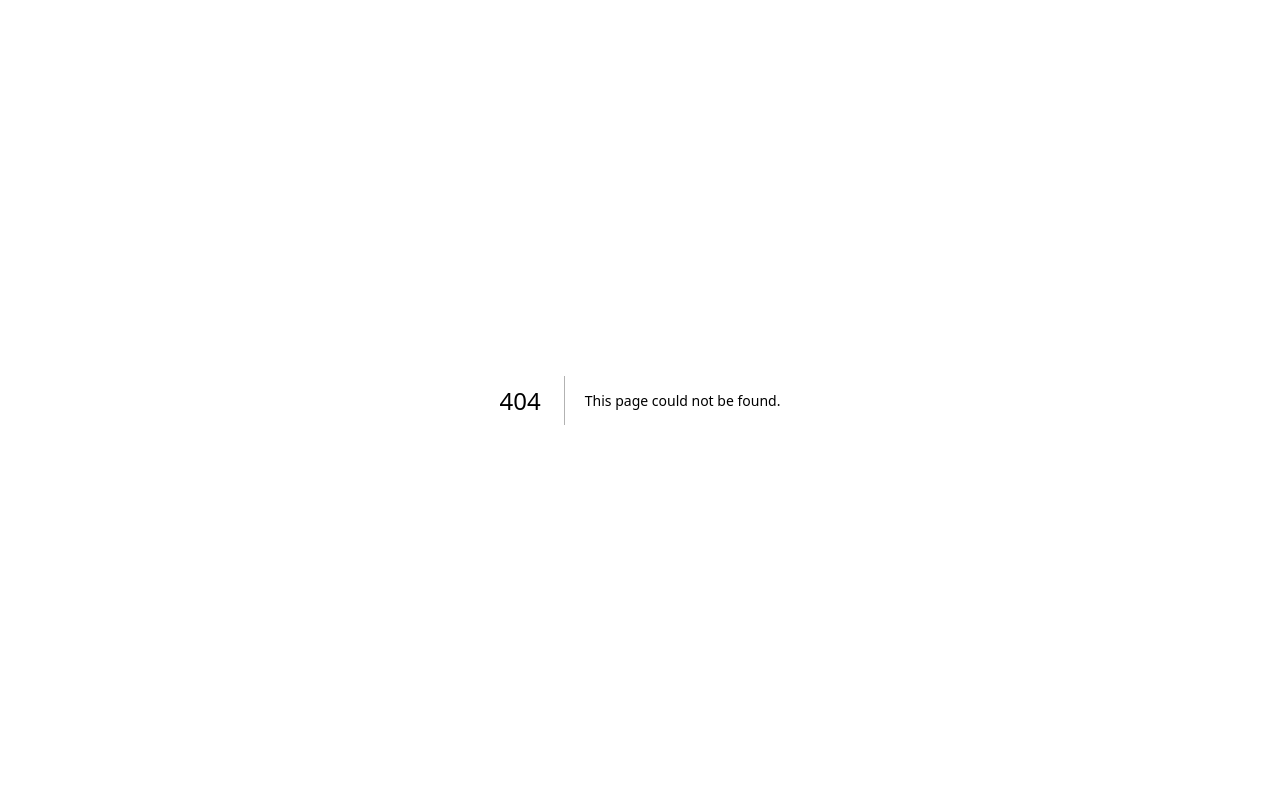
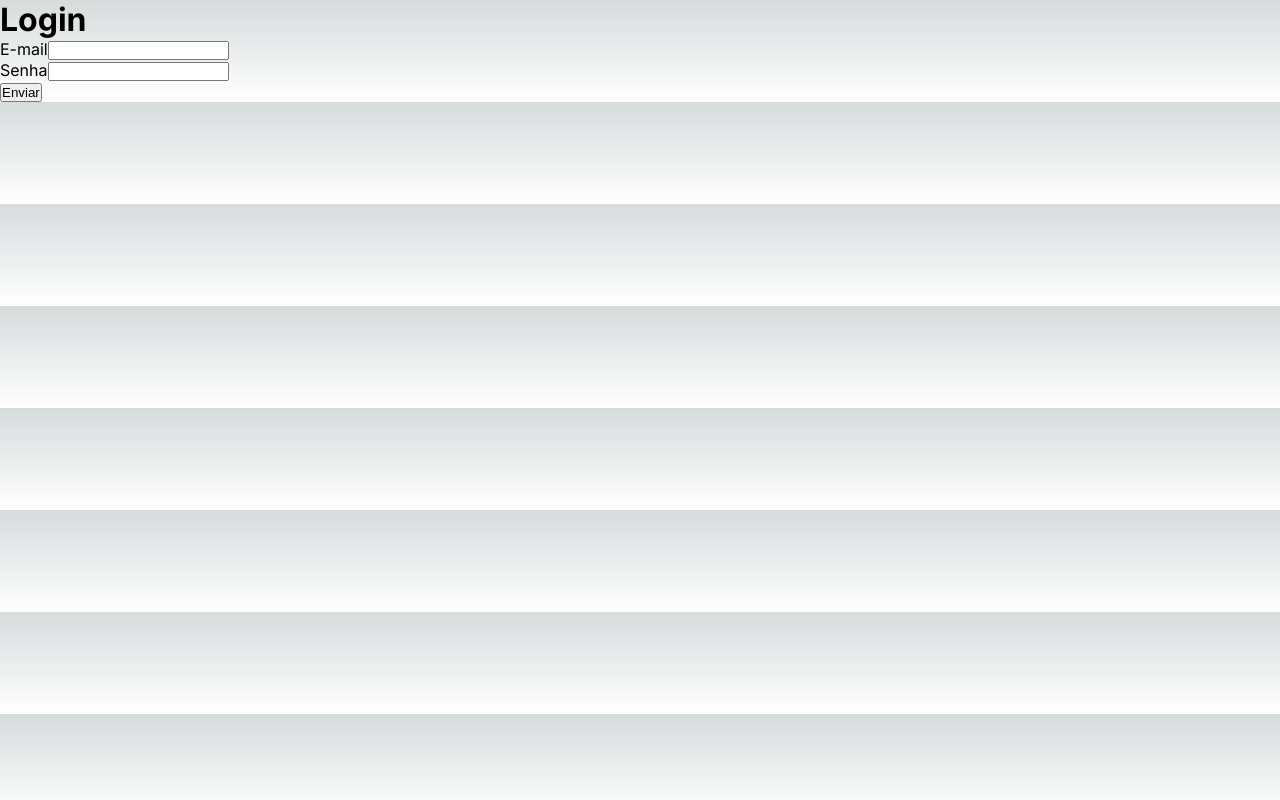
Before and after one commit to wagner1067/Blog-News, a Next.js app in the folder Front/: page /login in a window 1280 px wide. Before the commit this address had no page. Built offline with nearby package versions, Linux system fonts and the light colour scheme.

Commit message:
criando a tela de login

```diff
--- /dev/null
+++ b/Front/src/app/login/page.jsx
@@ -0,0 +1,13 @@
+import LoginForm from "../../components/LoginForm/index";
+
+
+const LoginPage = () => {
+    return (
+        <div>
+            <h1>Login</h1>
+            <LoginForm/>
+        </div>
+    )
+}
+
+export default LoginPage;
--- /dev/null
+++ b/Front/src/components/LoginForm/index.jsx
@@ -0,0 +1,38 @@
+'use client';
+import { useState } from "react";
+
+const LoginForm = () => {
+    const [formulario, setFormulario] = useState({
+        email: '',
+        senha:'',
+    })
+
+    const aoSubmeter = (e) => {
+        e.preventDefault()
+        console.log('submeteu', formulario)
+    };
+
+    const aoAlterarValores = (e) => {
+       const {name, value} = e.target
+       setFormulario({
+        ...formulario,
+        [name]: value
+       })
+    };
+
+    return (
+        <form onSubmit={aoSubmeter}>
+            <div>
+                <label htmlFor="email">E-mail</label>
+                <input type="text" name="email" onChange={aoAlterarValores} />
+            </div>
+            <div>
+                <label htmlFor="senha">Senha</label>
+                <input type="password" name="senha" onChange={aoAlterarValores}/>
+            </div>
+            <button type="submit">Enviar</button>
+        </form>
+    )
+};
+
+export default LoginForm;
```
